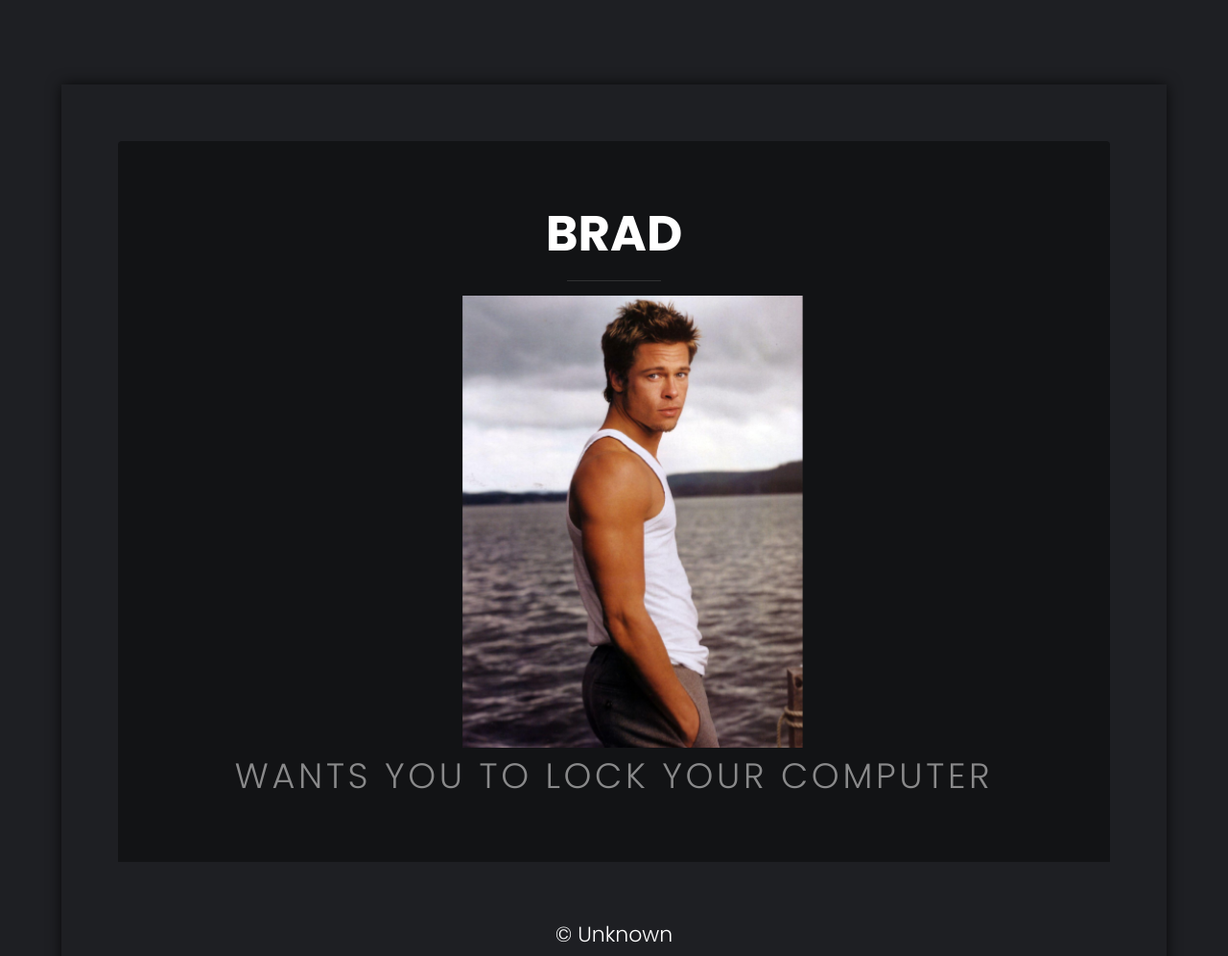
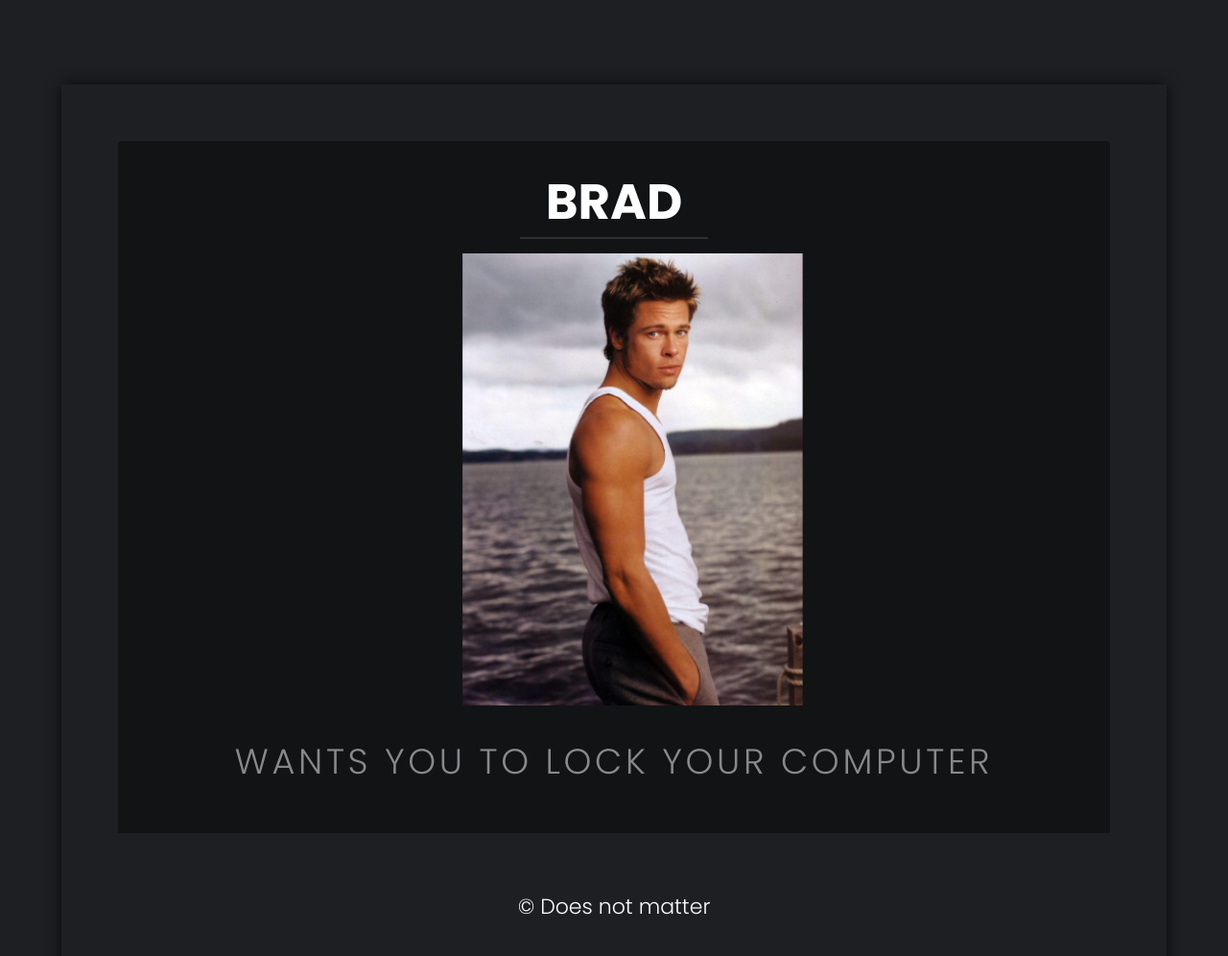
Before and after one commit to doesnotmatter1/1, a plain HTML site: page index.html in a window 1280 px wide. Shown: the top 996 px of the page at 96% size. Drawn offline with Linux system fonts and the light colour scheme.

Commit message:
Add files via upload

```diff
--- a/assets/css/main.css
+++ b/assets/css/main.css
@@ -2900,7 +2900,7 @@ f
 
 	body {
 		background-color: #1e1f23;
-		padding-top: 8rem;
+		padding-top: 2rem;
 	}
 
 		body.is-loading:after {
@@ -3037,7 +3037,7 @@ f
 		.wrapper > header h2 {
 			text-transform: uppercase;
 			position: relative;
-			padding-bottom: .75rem;
+			padding-top: 0.75rem;
 			font-size: 3.5rem;
 		}
 
@@ -3048,8 +3048,8 @@ f
 				right: 0;
 				bottom: 0;
 				left: 0;
-				width: 10%;
-				height: 1px;
+				width: 20%;
+				height: 2.25px;
 				background-color: rgba(0, 0, 0, 0.125);
 			}
 
@@ -3057,12 +3057,13 @@ f
 			text-transform: uppercase;
 			font-weight: 300;
 			font-size: 2.5rem;
-			letter-spacing: .25rem;
+			letter-spacing: 0.25rem;
+			padding: 2rem;
 			margin: 0;
 		}
 
 		.wrapper > header.special {
-			padding: 4rem 2rem;
+			padding: 1rem 2rem;
 		}
 
 			@media screen and (max-width: 980px) {
@@ -3165,7 +3166,7 @@ f
 		#footer .copyright {
 			color: #bbb;
 			font-size: 1.5rem;
-			margin: 0 0 2rem 0;
+			margin: 0 0 0rem 0;
 			padding: 0 1rem;
 			text-align: center;
 			color: white;
--- a/index.html
+++ b/index.html
@@ -41,7 +41,7 @@
 					</ul>
 				</div>
 				<div class="copyright">
-					&copy; Unknown</div>
+					&copy; Does not matter</div>
 			</footer>
 
 		<!-- Scripts -->
```
